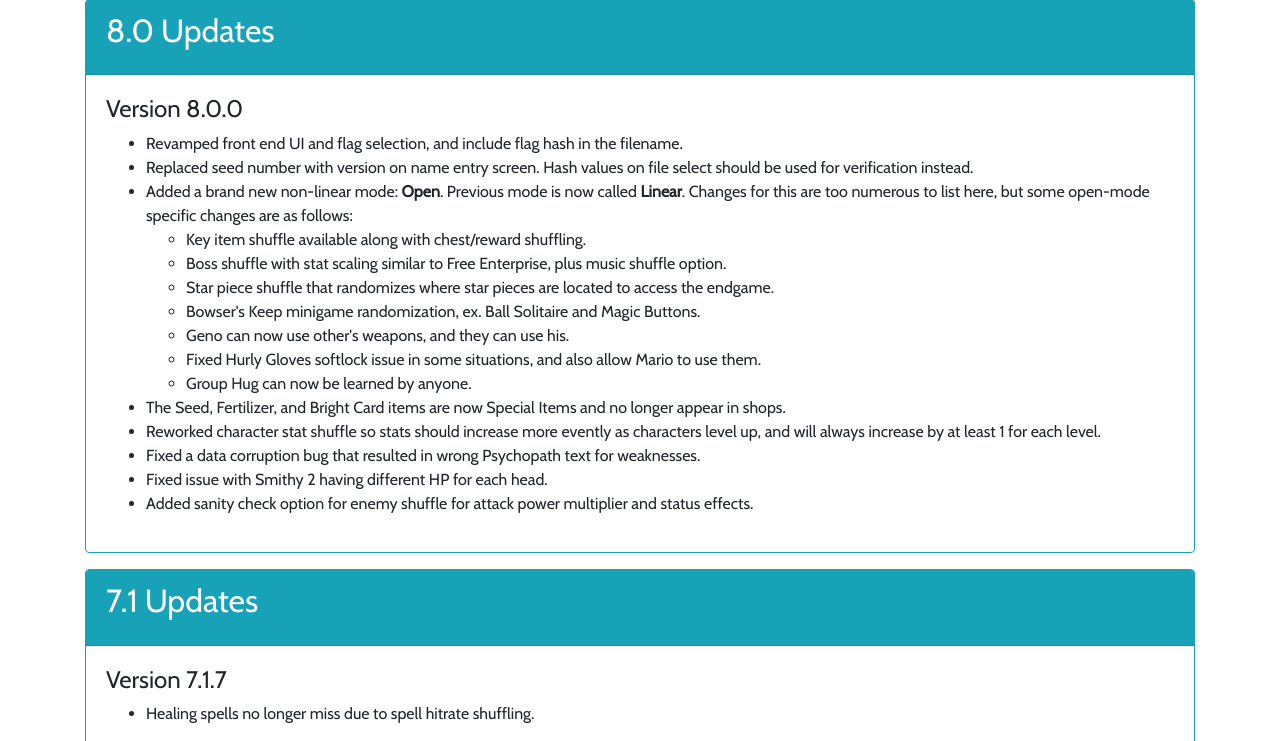
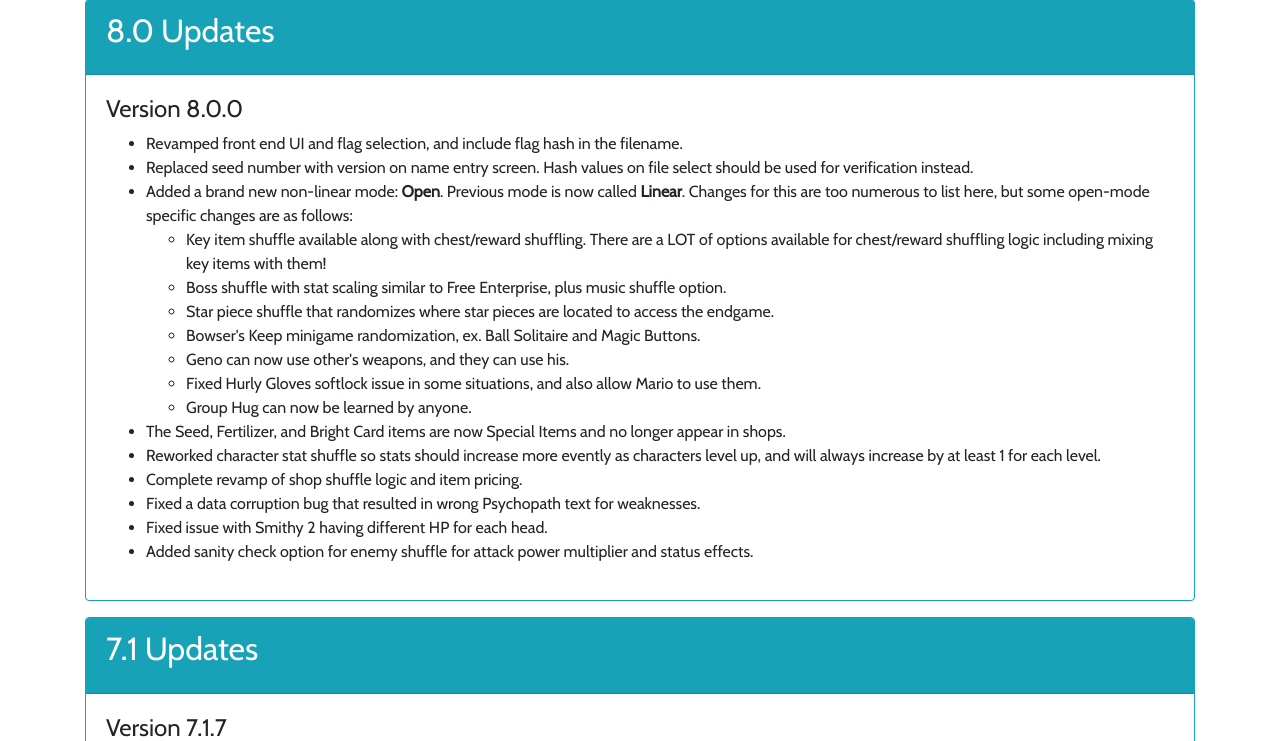
Before and after one commit to DorkmasterFlek/smrpg_web_randomizer, a Django app: template randomizer/templates/randomizer/updates.html in a window 1280 px wide. Shown: the part 147-888 px from the top of the page. Run offline with Django 3.2, Linux system fonts and the light colour scheme; the template is opened without the code that fills it, so the values that code supplies are empty; some libraries are stand-ins or nearby versions; some web fonts are replaced.

Commit message:
Last couple update notes for new version

```diff
--- a/randomizer/templates/randomizer/updates.html
+++ b/randomizer/templates/randomizer/updates.html
@@ -16,7 +16,9 @@
                 <li>Added a brand new non-linear mode: <b>Open</b>.  Previous mode is now called <b>Linear</b>.  Changes
                     for this are too numerous to list here, but some open-mode specific changes are as follows:
                     <ul>
-                        <li>Key item shuffle available along with chest/reward shuffling.</li>
+                        <li>Key item shuffle available along with chest/reward shuffling.  There are a LOT of options
+                            available for chest/reward shuffling logic including mixing key items with them!
+                        </li>
                         <li>Boss shuffle with stat scaling similar to Free Enterprise, plus music shuffle option.</li>
                         <li>Star piece shuffle that randomizes where star pieces are located to access the endgame.</li>
                         <li>Bowser's Keep minigame randomization, ex. Ball Solitaire and Magic Buttons.</li>
@@ -29,6 +31,7 @@
                 <li>Reworked character stat shuffle so stats should increase more evently as characters level up, and
                     will always increase by at least 1 for each level.
                 </li>
+                <li>Complete revamp of shop shuffle logic and item pricing.</li>
                 <li>Fixed a data corruption bug that resulted in wrong Psychopath text for weaknesses.</li>
                 <li>Fixed issue with Smithy 2 having different HP for each head.</li>
                 <li>Added sanity check option for enemy shuffle for attack power multiplier and status effects.</li>
```
